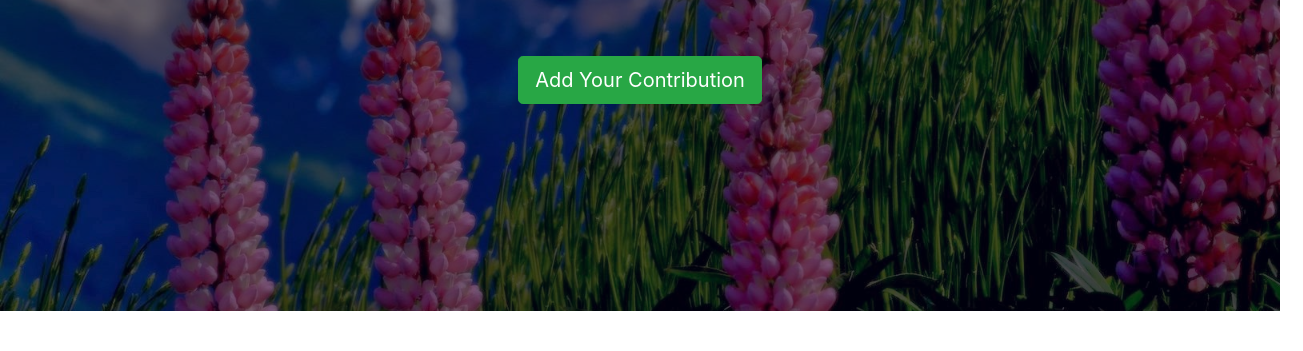
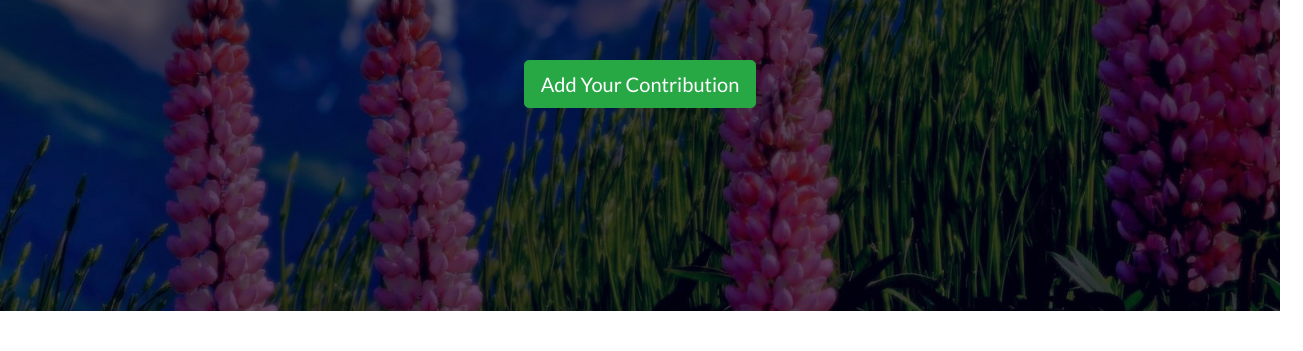
Before and after one commit to MichaelRCullen/Modern-Wanderers, a plain HTML site: page index.html in a window 1280 px wide. Shown: the part 449-800 px from the top of the page, 1303 px wide, since content can reach past the window. Drawn offline with nearby package versions, Linux system fonts and the light colour scheme.

Commit message:
Add google fonts to home landing page

```diff
--- a/index.html
+++ b/index.html
@@ -8,6 +8,7 @@
     <!-- Bootstrap CSS -->
     <link rel="stylesheet" href="https://stackpath.bootstrapcdn.com/bootstrap/4.5.0/css/bootstrap.min.css" integrity="sha384-9aIt2nRpC12Uk9gS9baDl411NQApFmC26EwAOH8WgZl5MYYxFfc+NcPb1dKGj7Sk" crossorigin="anonymous">
     <link rel="stylesheet" href="styles.css">
+    <link href="https://fonts.googleapis.com/css2?family=Lato:wght@300;400;700;900&display=swap" rel="stylesheet">
 
     <title>Modern Wanderers</title>
   </head>
--- a/styles.css
+++ b/styles.css
@@ -2,6 +2,10 @@
 html {
 	font-size: 62.5%; /* Advanced CSS Udemy - set the "root" font to 10px equivalent in % - easy to calculate rem units thereafter
 } */
+
+body {
+	font-family: 'Lato', sans-serif;
+}
 
 html {
 	height: 100%;
@@ -33,7 +37,7 @@ hr {
 	width: 100%;
 	height: 100%;
 	background: #00001a;
-	opacity: 0.5;
+	opacity: 0.6;
 	position: absolute;
 }
 
```
